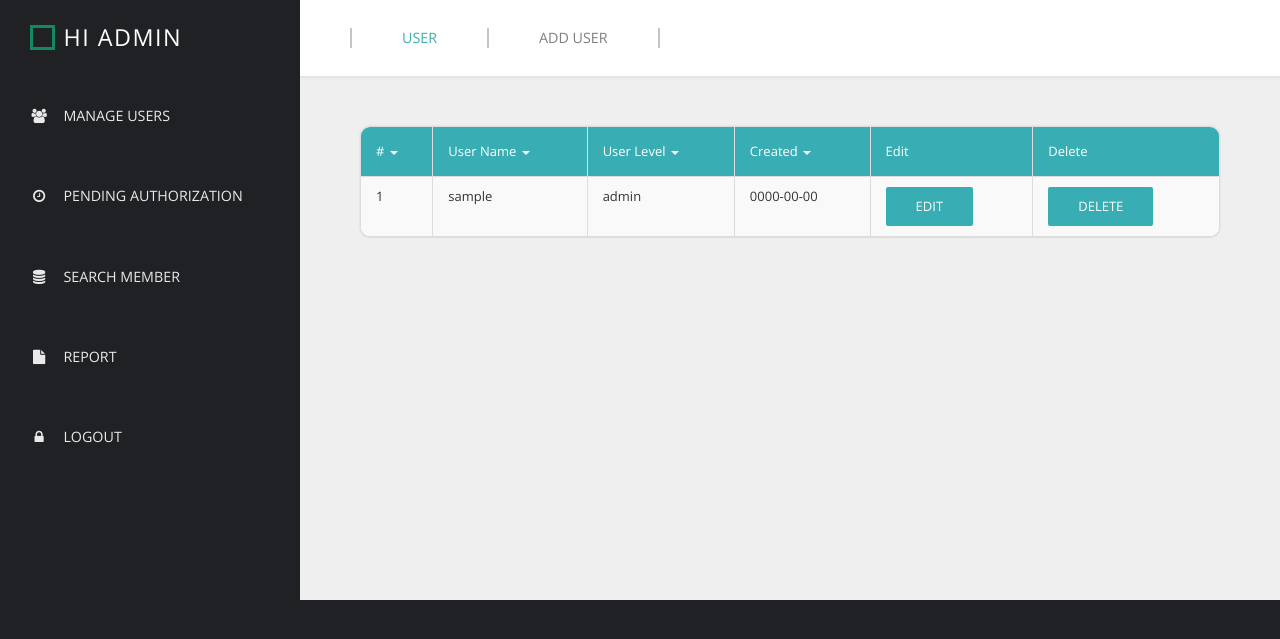
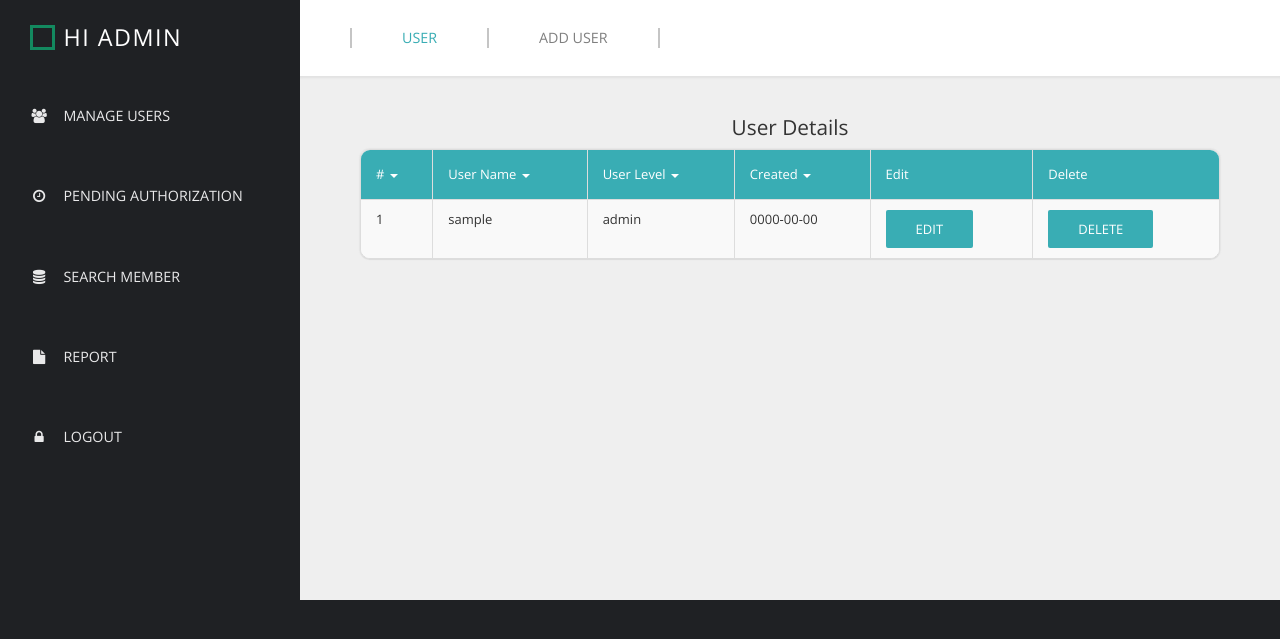
Before and after one commit to GENESIIS/lims, a PHP site: page /adminindex.php in a window 1280 px wide. Shown: the top 639 px of the page. Run offline with PHP 8.4, Linux system fonts and the light colour scheme; the visitor is signed in with stand-in values (Sample User, id 1).

Commit message:
Update adminindex.php

```diff
--- a/adminindex.php
+++ b/adminindex.php
@@ -69,9 +69,9 @@ if($admin != "" )
         </div>
         <div class="templatemo-content-container">
 
+		<h2 class="margin-bottom-10" align="center">User Details</h2>
+	<div class="templatemo-content-widget no-padding">
 
-
-					                    <div class="templatemo-content-widget no-padding">
             <div class="panel panel-default table-responsive">
               <table class="table table-striped table-bordered templatemo-user-table">
                 <thead>
```
